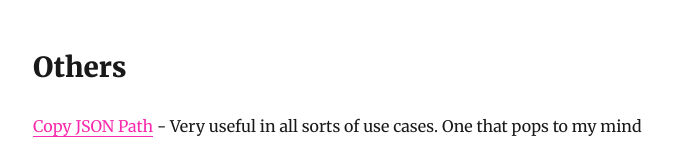
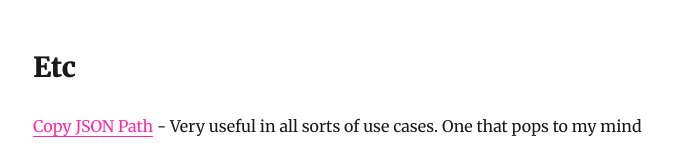
Before and after one commit to dutzi/dutzi.github.io, a Gatsby site: page /using-vscode/ in a window 1280 px wide. Shown: the part 2940-3083 px from the top of the page, without its empty margins (292-985 px from the left). Built offline with nearby package versions, Linux system fonts and the light colour scheme; Gatsby itself is replaced by a stand-in of ours; some packages are replaced by stand-ins of ours.

Commit message:
clean up

```diff
--- a/content/blog/using-vscode/index.md
+++ b/content/blog/using-vscode/index.md
@@ -74,7 +74,7 @@ It's nice and it helps some of the time. But sometimes the word I'm looking for
 
 [File Utils](https://marketplace.visualstudio.com/items?itemName=sleistner.vscode-fileutils) - This extension adds some use file manipulation commands to the Command Palette.
 
-## Others
+## Etc
 
 [Copy JSON Path](https://marketplace.visualstudio.com/items?itemName=nidu.copy-json-path) - Very useful in all sorts of use cases. One that pops to my mind immediately when thinking about this extension is where you need to specifiy the getter string (or JSON path) for an i18n string that resides in some lengthy JSON.
 
```
